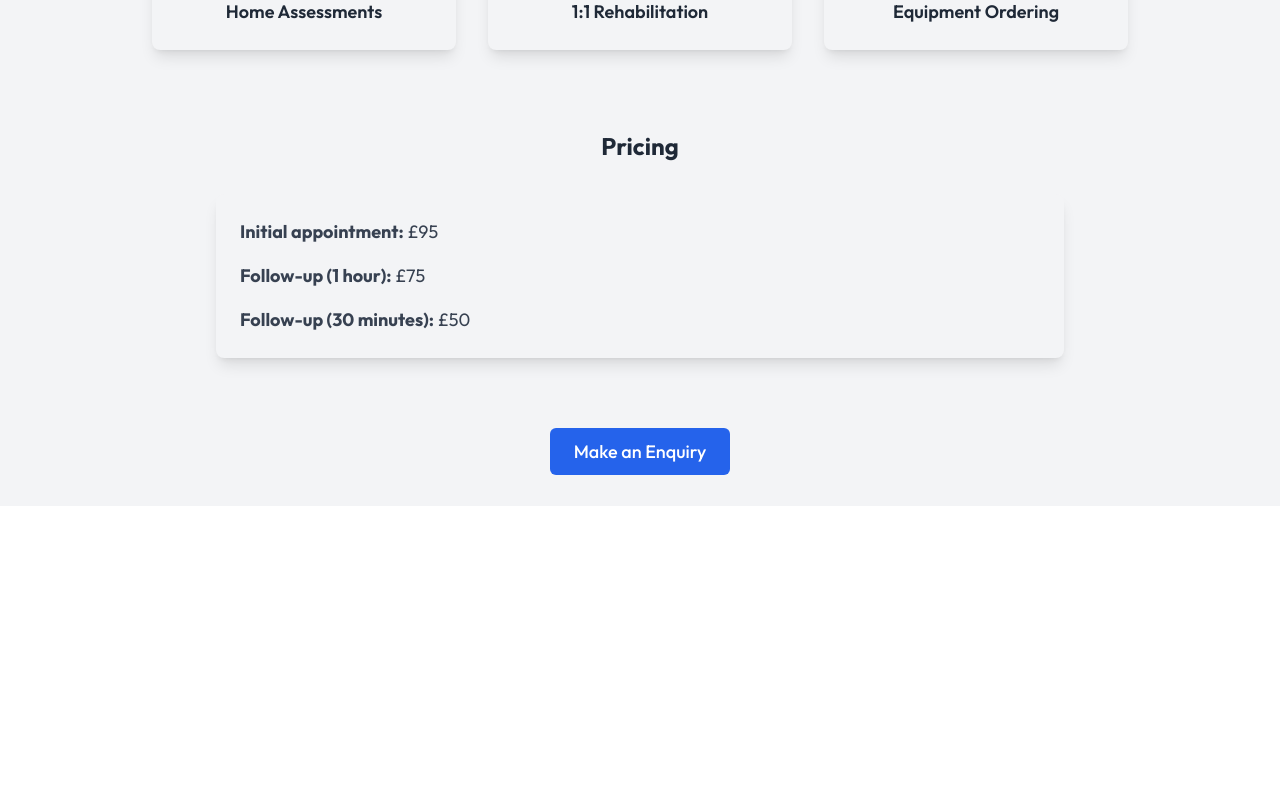
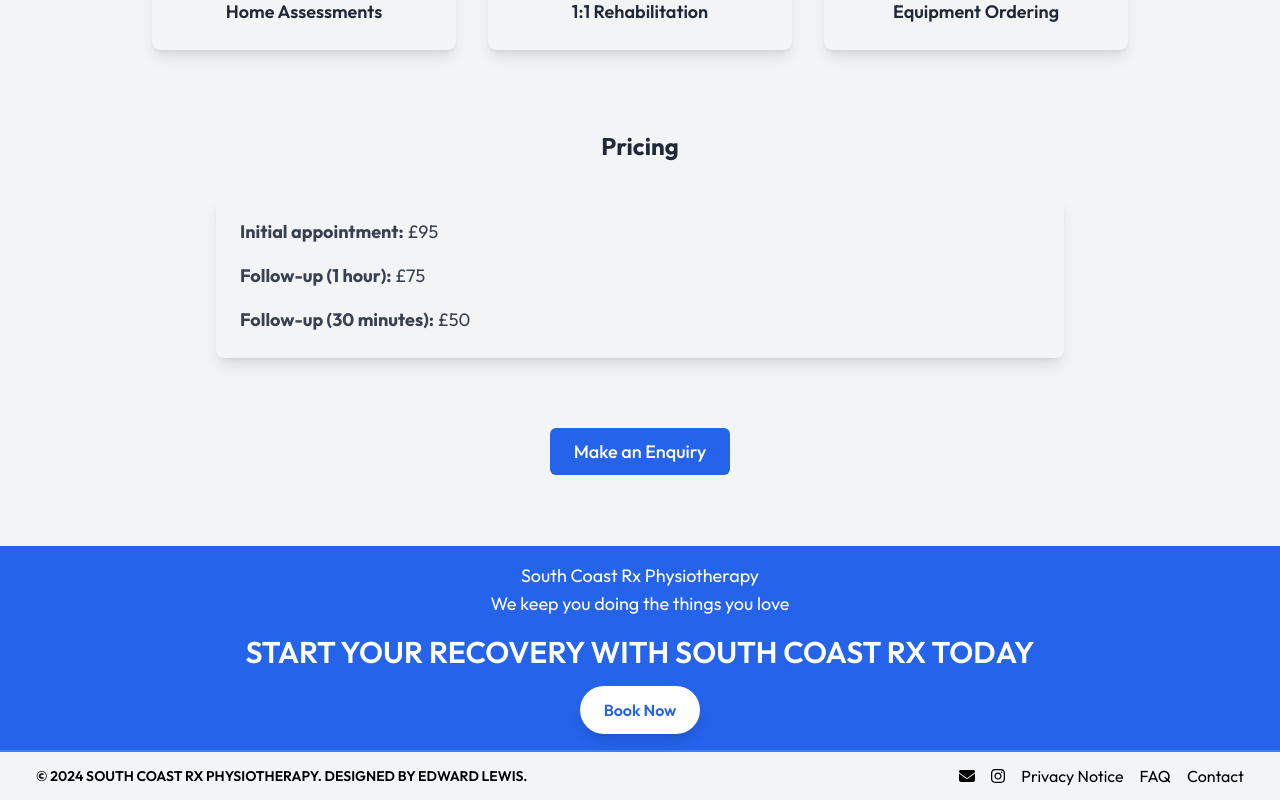
Before and after one commit to edutf8/scrxphysiotherapy-frontend, a Next.js app: page /physiotherapy-at-home in a window 1280 px wide. Shown: the part 994-1794 px from the top of the page. Before the commit the page ends 1500 px from the top, so only its background shows below. Built offline with nearby package versions, Linux system fonts and the light colour scheme.

Commit message:
add imports

```diff
--- a/src/app/physiotherapy-at-home/page.jsx
+++ b/src/app/physiotherapy-at-home/page.jsx
@@ -3,6 +3,8 @@ import { FaHome, FaWalking, FaClipboardList } from 'react-icons/fa';
 import Navbar from "../components/Navbar";
 import Header from "../components/Header";
 import React from "react";
+import CTA from "../components/CTA";
+import Footer from "../components/Footer";
 
 export default function PhysiotherapyAtHome() {
     return (
@@ -109,6 +111,16 @@ export default function PhysiotherapyAtHome() {
                     </a>
                 </section>
             </section>
+            <section id={"call-to-action"}>
+                <div className={"mx-auto mt-10"}>
+                    <CTA/>
+                </div>
+            </section>
+            <section id={"footer"}>
+                <div className={"mx-auto text-center"}>
+                    <Footer/>
+                </div>
+            </section>
         </div>
     );
 }
```
